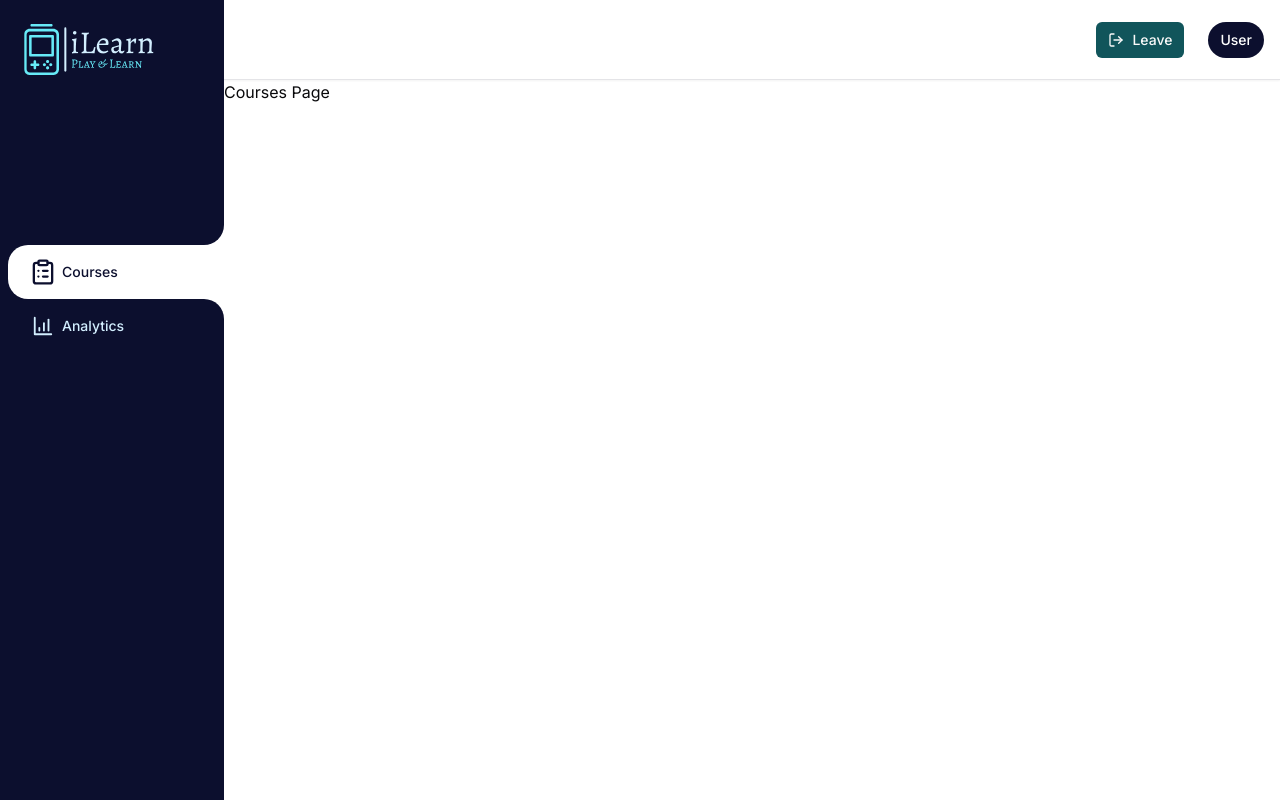
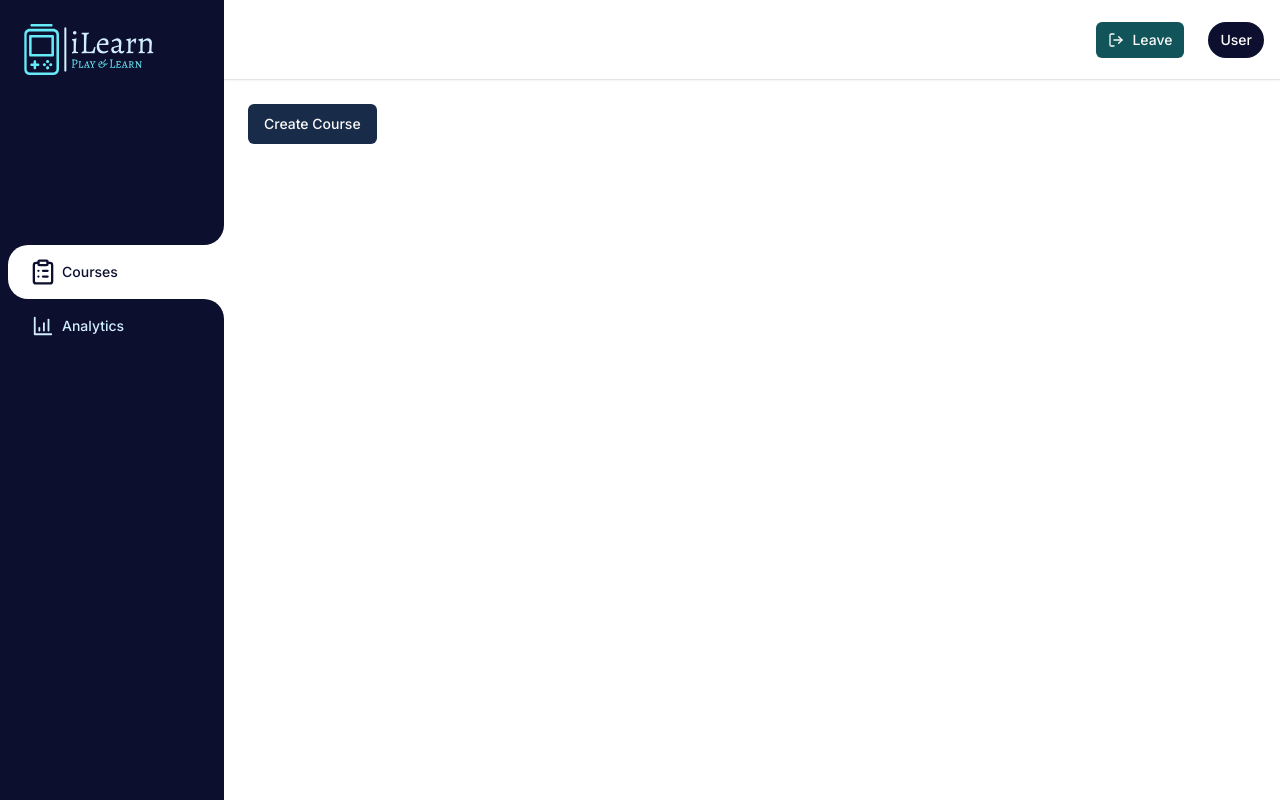
Before and after one commit to IroseAboveitall/LMS_Platform, a Next.js app: page /instructor/courses in a window 1280 px wide. Built offline with nearby package versions, Linux system fonts and the light colour scheme.

Commit message:
[FEATURE] Add a Link & a Button for creating a course in the CoursesPage

```diff
--- a/app/(dashboard)/(routes)/instructor/courses/page.tsx
+++ b/app/(dashboard)/(routes)/instructor/courses/page.tsx
@@ -1,5 +1,16 @@
+import { Button } from "@/components/ui/button";
+import Link from "next/link";
+
 const CoursesPage = () => {
-  return <div>Courses Page</div>;
+  return (
+    <div className="p-6">
+      <Link href="/instructor/create">
+        <Button className="bg-[#182B48] hover:bg-[#234661] transition">
+          Create Course
+        </Button>
+      </Link>
+    </div>
+  );
 };
 
 export default CoursesPage;
```
